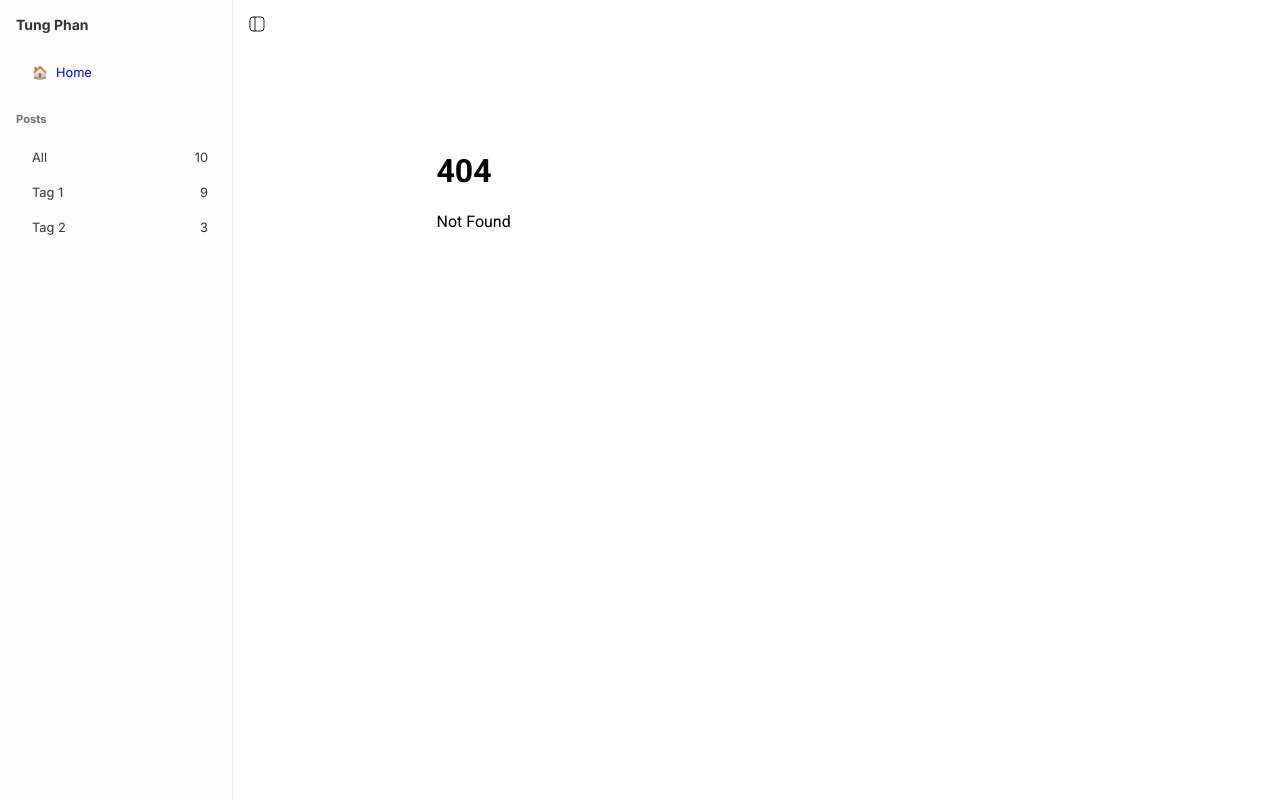
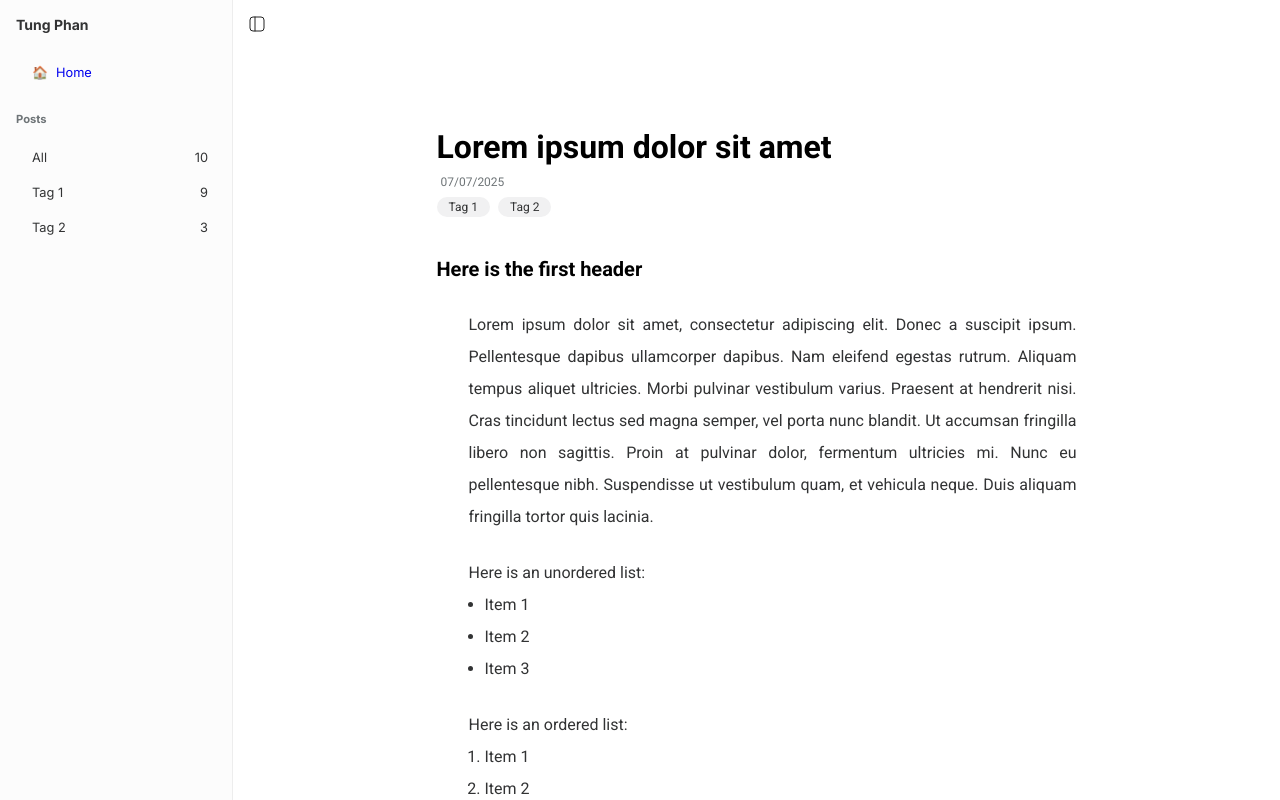
Before and after one commit to pntt3011/pntt3011.github.io, a SvelteKit app: page /posts in a window 1280 px wide. Before the commit this address had no page. Shown: the top 800 px of the page. Built offline with nearby package versions, Linux system fonts and the light colour scheme.

Commit message:
Add mock UI

```diff
--- a/src/routes/+layout.svelte
+++ b/src/routes/+layout.svelte
@@ -43,9 +43,9 @@
       <div class="categories">
         <p class="section">Posts</p>
         <ul>
-          <li><a href="/posts?tag=all">All <span>10</span></a></li>
-          <li><a href="/posts?tag=tag1">Tag 1 <span>9</span></a></li>
-          <li><a href="/posts?tag=tag2">Tag 2 <span>3</span></a></li>
+          <li><a href="/lists?tag=all">All <span>10</span></a></li>
+          <li><a href="/lists?tag=tag1">Tag 1 <span>9</span></a></li>
+          <li><a href="/lists?tag=tag2">Tag 2 <span>3</span></a></li>
         </ul>
       </div>
     </nav>
--- a/src/routes/+page.svelte
+++ b/src/routes/+page.svelte
@@ -1 +1,51 @@
-<h1>Hello world</h1>
+<section>
+  Lorem ipsum dolor sit amet, consectetur adipiscing elit. Donec a suscipit
+  ipsum. Pellentesque dapibus ullamcorper dapibus. Nam eleifend egestas rutrum.
+  Aliquam tempus aliquet ultricies. Morbi pulvinar vestibulum varius. Praesent
+  at hendrerit nisi. Cras tincidunt lectus sed magna semper, vel porta nunc
+  blandit. Ut accumsan fringilla libero non sagittis. Proin at pulvinar dolor,
+  fermentum ultricies mi. Nunc eu pellentesque nibh. Suspendisse ut vestibulum
+  quam, et vehicula neque. Duis aliquam fringilla tortor quis lacinia. Donec
+  accumsan ipsum efficitur finibus consectetur. Vivamus accumsan nibh at dui
+  tristique, ut molestie enim efficitur. Vestibulum fringilla a nisi ut egestas.
+  Nullam et turpis sed libero vestibulum tempor eu vel tortor. Vivamus vehicula
+  mattis varius. Etiam at hendrerit felis, molestie maximus tortor. Vivamus
+  maximus purus quis laoreet ullamcorper. Morbi sagittis justo eget accumsan
+  vulputate. Proin massa sapien, blandit id fringilla molestie, iaculis ac ex.
+  In molestie pulvinar lacus, vel facilisis est iaculis sed. Integer at ante eu
+  elit sodales molestie. Integer consectetur, nisl et auctor viverra, felis erat
+  sodales libero, non luctus massa felis et lacus. Curabitur lectus sem,
+  elementum quis feugiat eget, aliquet molestie enim. Nullam ac luctus risus,
+  sit amet sodales nisi. Nam pulvinar fringilla tristique. Integer magna turpis,
+  tempus vitae feugiat et, pharetra a diam. Donec vitae ipsum tellus.
+  Pellentesque eget vehicula tortor. Etiam faucibus felis porta turpis feugiat
+  facilisis. Nulla commodo, risus eget tempus lacinia, magna sem cursus turpis,
+  sit amet egestas tellus purus vel erat. Morbi placerat ornare risus, sit amet
+  hendrerit erat faucibus sit amet. Integer id lorem quis dolor faucibus
+  imperdiet. Donec nec purus at tellus faucibus condimentum. Praesent fringilla
+  dui nisl. Phasellus diam lorem, tincidunt quis eros non, consequat imperdiet
+  turpis. Nam feugiat felis lobortis enim condimentum, ac consectetur ipsum
+  commodo. Aliquam pharetra hendrerit mauris sed vulputate. Maecenas egestas
+  laoreet leo, et convallis dolor pulvinar quis. Nam hendrerit a ipsum et
+  mattis. Pellentesque sit amet eros nibh. Mauris ac feugiat lorem. Mauris arcu
+  massa, lobortis vitae est quis, sodales interdum nunc. Mauris eu vestibulum
+  magna. Etiam quis gravida lacus. Nullam in sodales diam. Nulla facilisi.
+  Suspendisse aliquam, tortor vel mattis euismod, orci ligula semper velit,
+  molestie facilisis est justo sed est. Maecenas fringilla metus eget faucibus
+  mattis. Integer finibus tellus egestas, egestas elit aliquam, laoreet lorem.
+  Aliquam euismod convallis est, in vehicula risus ultrices in. Ut nisl odio,
+  pharetra sit amet fringilla ac, faucibus at nisl. Nullam dictum efficitur
+  pulvinar. Nullam pulvinar eros quis libero vestibulum rutrum. Nullam vitae
+  tempor mi. Sed dolor metus, eleifend nec nunc eu, placerat lacinia est. Proin
+  dignissim, augue a dapibus rhoncus, mauris tellus tempor nisl, fermentum
+  ullamcorper metus nunc in erat. Lorem ipsum dolor sit amet, consectetur
+  adipiscing elit. Integer tempor convallis odio, in dignissim ex rhoncus vel.
+</section>
+
+<style>
+  section {
+    text-align: justify;
+    text-justify: inter-word;
+    line-height: 2rem;
+  }
+</style>
--- /dev/null
+++ b/src/routes/lists/+page.svelte
@@ -0,0 +1,82 @@
+<script lang="ts">
+  interface Post {
+    title: string;
+    date: string;
+    excerpt: string;
+  }
+
+  let posts: Post[] = Array.from({ length: 6 }, (_, i) => ({
+    title: "Lorem ipsum dolor sit amet",
+    date: "07/07/2025",
+    excerpt:
+      "Vivamus at quam a tortor imperdiet ullamcorper ac sed urna. In venenatis pharetra nibh vel egestas...",
+  }));
+</script>
+
+<section>
+  <h1>All blogs</h1>
+  <div class="post-list">
+    {#each posts as post}
+      <a class="post-preview" href="/posts">
+        <h3>{post.title}</h3>
+        <p class="date">{post.date}</p>
+        <p>{post.excerpt}</p>
+      </a>
+    {/each}
+  </div>
+</section>
+
+<style>
+  p,
+  h1,
+  h3 {
+    margin-block-start: 0;
+    margin-block-end: 0;
+  }
+
+  h1 {
+    font-size: 2rem;
+    font-weight: bold;
+    line-height: 2rem;
+    padding: 0.5rem 0;
+    margin-bottom: 1rem;
+  }
+
+  .post-list {
+    display: flex;
+    flex-direction: column;
+    gap: 1rem;
+  }
+
+  .post-list .post-preview {
+    display: flex;
+    flex-direction: column;
+    padding: 0.5rem;
+    border-radius: 4px;
+    text-decoration: none;
+    color: inherit;
+  }
+
+  .post-list .post-preview:hover {
+    background-color: #f1f1f2;
+    cursor: pointer;
+  }
+
+  .post-preview h3 {
+    font-size: 1.25rem;
+    font-weight: bold;
+    line-height: 2rem;
+  }
+
+  .post-preview .date {
+    font-size: 0.625rem;
+    line-height: 2rem;
+    color: #6e7477;
+  }
+
+  .post-preview p {
+    font-size: 0.875rem;
+    line-height: 1.125rem;
+    color: #323334;
+  }
+</style>
--- /dev/null
+++ b/src/routes/posts/+page.svelte
@@ -0,0 +1,134 @@
+<section class="post">
+  <h1 class="title">Lorem ipsum dolor sit amet</h1>
+
+  <div class="auxiliary">
+    <p class="date">07/07/2025</p>
+    <div class="tags">
+      <span class="tag">Tag 1</span>
+      <span class="tag">Tag 2</span>
+    </div>
+  </div>
+
+  <div class="post-content">
+    <h2>Here is the first header</h2>
+    <p>
+      Lorem ipsum dolor sit amet, consectetur adipiscing elit. Donec a suscipit
+      ipsum. Pellentesque dapibus ullamcorper dapibus. Nam eleifend egestas
+      rutrum. Aliquam tempus aliquet ultricies. Morbi pulvinar vestibulum
+      varius. Praesent at hendrerit nisi. Cras tincidunt lectus sed magna
+      semper, vel porta nunc blandit. Ut accumsan fringilla libero non sagittis.
+      Proin at pulvinar dolor, fermentum ultricies mi. Nunc eu pellentesque
+      nibh. Suspendisse ut vestibulum quam, et vehicula neque. Duis aliquam
+      fringilla tortor quis lacinia.
+    </p>
+
+    <p>Here is an unordered list:</p>
+    <ul>
+      <li>Item 1</li>
+      <li>Item 2</li>
+      <li>Item 3</li>
+    </ul>
+
+    <p>Here is an ordered list:</p>
+    <ol>
+      <li>Item 1</li>
+      <li>Item 2</li>
+      <li>Item 3</li>
+    </ol>
+
+    <h2>Here is the second header</h2>
+    <div class="image-box"></div>
+  </div>
+</section>
+
+<style>
+  .post {
+    display: flex;
+    flex-direction: column;
+    gap: 0.75rem;
+  }
+
+  .title {
+    font-size: 2rem;
+    font-weight: bold;
+    line-height: 2rem;
+    margin-block-start: 0;
+    margin-block-end: 0;
+  }
+
+  .auxiliary {
+    display: flex;
+    flex-direction: column;
+    gap: 0.5rem;
+  }
+
+  .auxiliary .date {
+    color: #6e7477;
+    font-size: 0.75rem;
+    padding: 0 0.25rem;
+    margin-block-start: 0;
+    margin-block-end: 0;
+  }
+
+  .auxiliary .tags {
+    display: flex;
+    flex-direction: row;
+    gap: 0.5rem;
+  }
+
+  .auxiliary .tags .tag {
+    background-color: #f1f1f2;
+    color: #323334;
+    font-size: 0.75rem;
+    line-height: 1.25rem;
+    padding: 0 0.75rem;
+    border-radius: 16px;
+  }
+
+  .post-content {
+    display: flex;
+    flex-direction: column;
+  }
+
+  .post-content h2 {
+    color: #000;
+    font-weight: bold;
+    font-size: 1.25rem;
+    line-height: 2rem;
+  }
+
+  .post-content p {
+    padding-left: 2rem;
+  }
+
+  .post-content ul,
+  .post-content ol {
+    padding-left: 3rem;
+    margin-block-start: 0;
+    margin-block-end: 0;
+  }
+
+  .post-content p,
+  .post-content ul,
+  .post-content ol {
+    color: #323334;
+    text-align: justify;
+    font-size: 1rem;
+    line-height: 2rem;
+  }
+
+  .post-content h2,
+  .post-content p,
+  .post-content .image-box {
+    margin-block-start: 1.5rem;
+    margin-block-end: 0;
+  }
+
+  .post-content .image-box {
+    width: 80%;
+    aspect-ratio: 1 / 1;
+    background: #ededed;
+    margin-left: auto;
+    margin-right: auto;
+  }
+</style>
```
